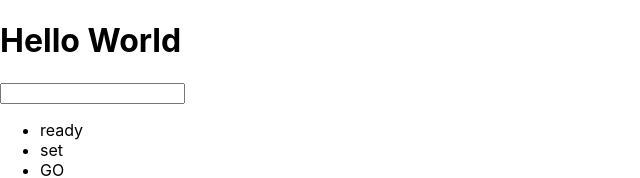
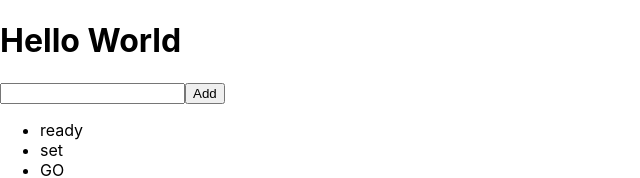
Before and after one commit to farihaorna23/React_, a React (Create React App) app: page / in a window 1280 px wide. Shown: the top 178 px of the page, without its empty margins (0-640 px from the left). Built offline with nearby package versions, Linux system fonts and the light colour scheme.

Commit message:
Finished Exercise 5

```diff
--- a/src/App.jsx
+++ b/src/App.jsx
@@ -8,15 +8,23 @@ class App extends Component {
       list: ["ready", "set", "GO"],
       text: ""
     };
+
+    this.onSubmit = this.onSubmit.bind(this);
   }
 
   handleInput = event => {
     this.setState({ text: event.target.value });
   };
+
+  onSubmit(event) {
+    event.preventDefault();
+    this.setState({ list: [...this.state.list, this.state.text], text: "" });
+  }
   render() {
     return (
       <div>
         <h1>Hello World</h1>
+        <form onSubmit={this.onSubmit}>
           <input
             type="text"
             name="text"
@@ -24,6 +32,8 @@ class App extends Component {
             value={this.state.text}
             onChange={this.handleInput}
           />
+          <button type="submit">Add</button>
+        </form>
         <ul>
           {this.state.list.map((word, indx) => {
             return <li key={word + indx}>{word}</li>;
```
Lines whose indentation alone changed are shown as unchanged.
